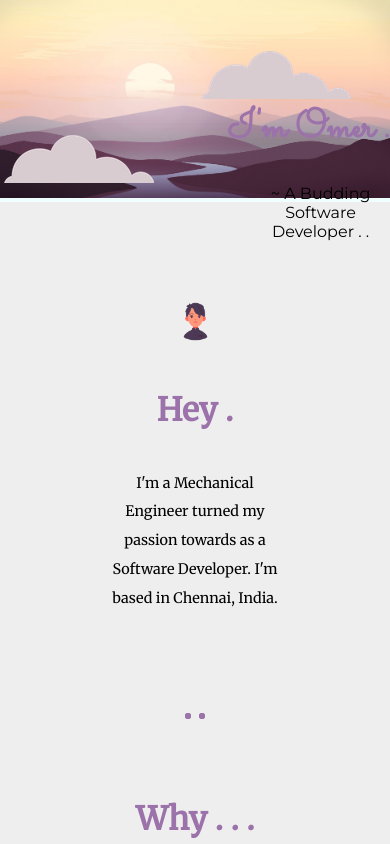
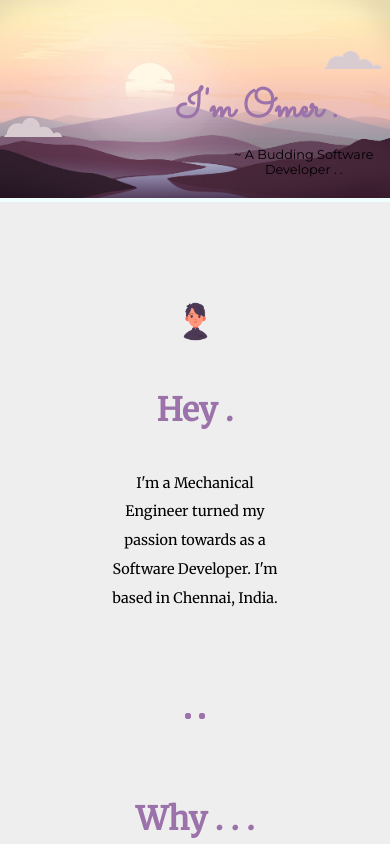
Before and after one commit to FZ-Omer/My-First-Site, a plain HTML site: page index.html in a window 390 px wide. Shown: the top 844 px of the page. Drawn offline with Linux system fonts and the light colour scheme.

Commit message:
Update style.css

```diff
--- a/css/style.css
+++ b/css/style.css
@@ -265,16 +265,21 @@ hr{
     }
     .Name{
         font-size: 2.5em;
-        margin: 2.5em auto auto 5.7em;
+        margin: 2em auto auto 4.4em;
         text-align: center;
     }
     .top-cloud{
-        top: 16%;
+        width: 15%;
+        top: 14%;
         left: 1%;
     }
+    .bottom-cloud{
+        width: 15%;
+        right: 2%;
+    }
     .subdetails{
-        font-size: 1em;
-        margin: 11.5em auto auto 15.7em;
+        font-size: 0.8em;
+        margin: 11.5em auto auto 17em;
         text-align: center;
     }
     .copyright{
```
